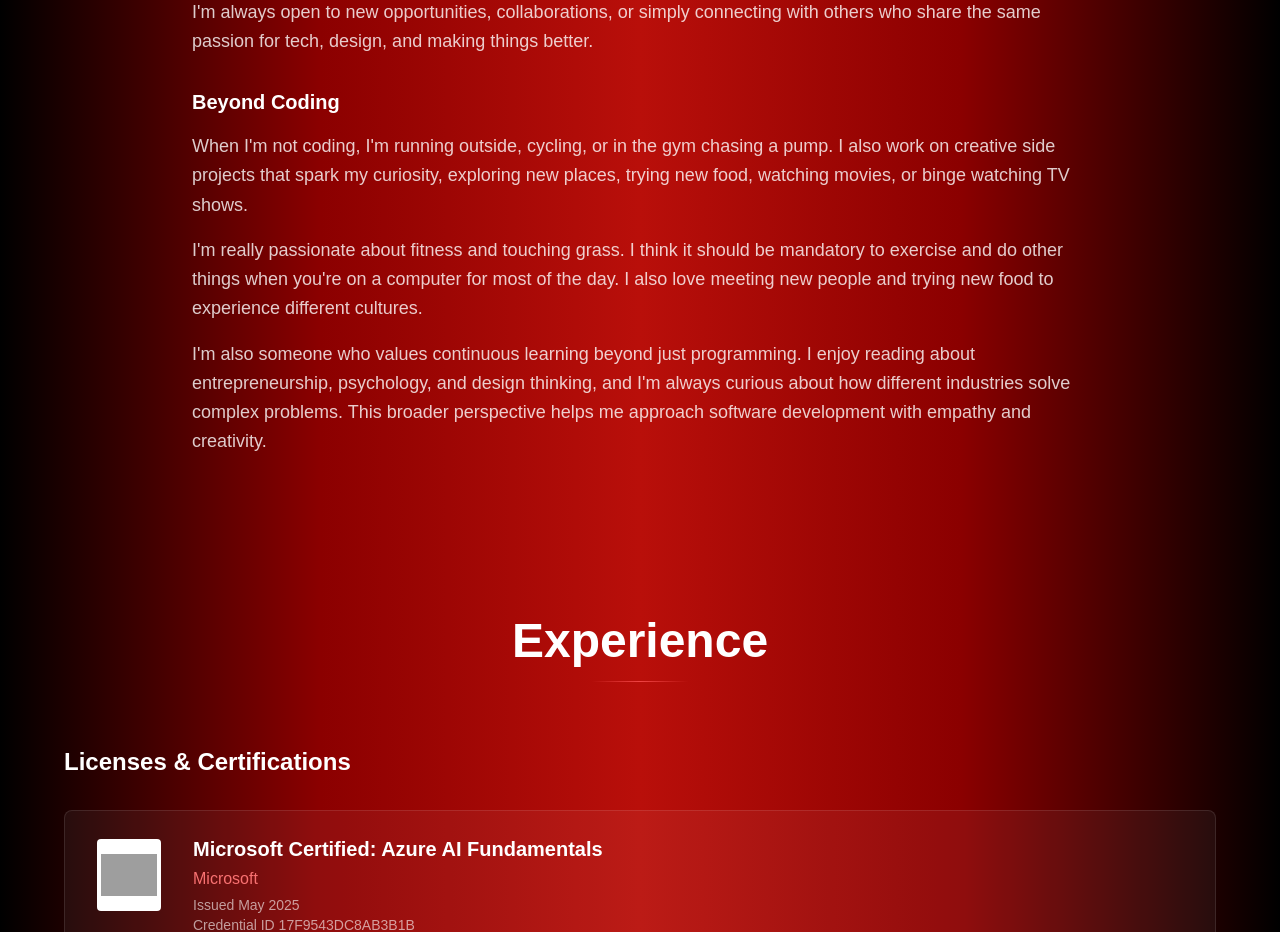
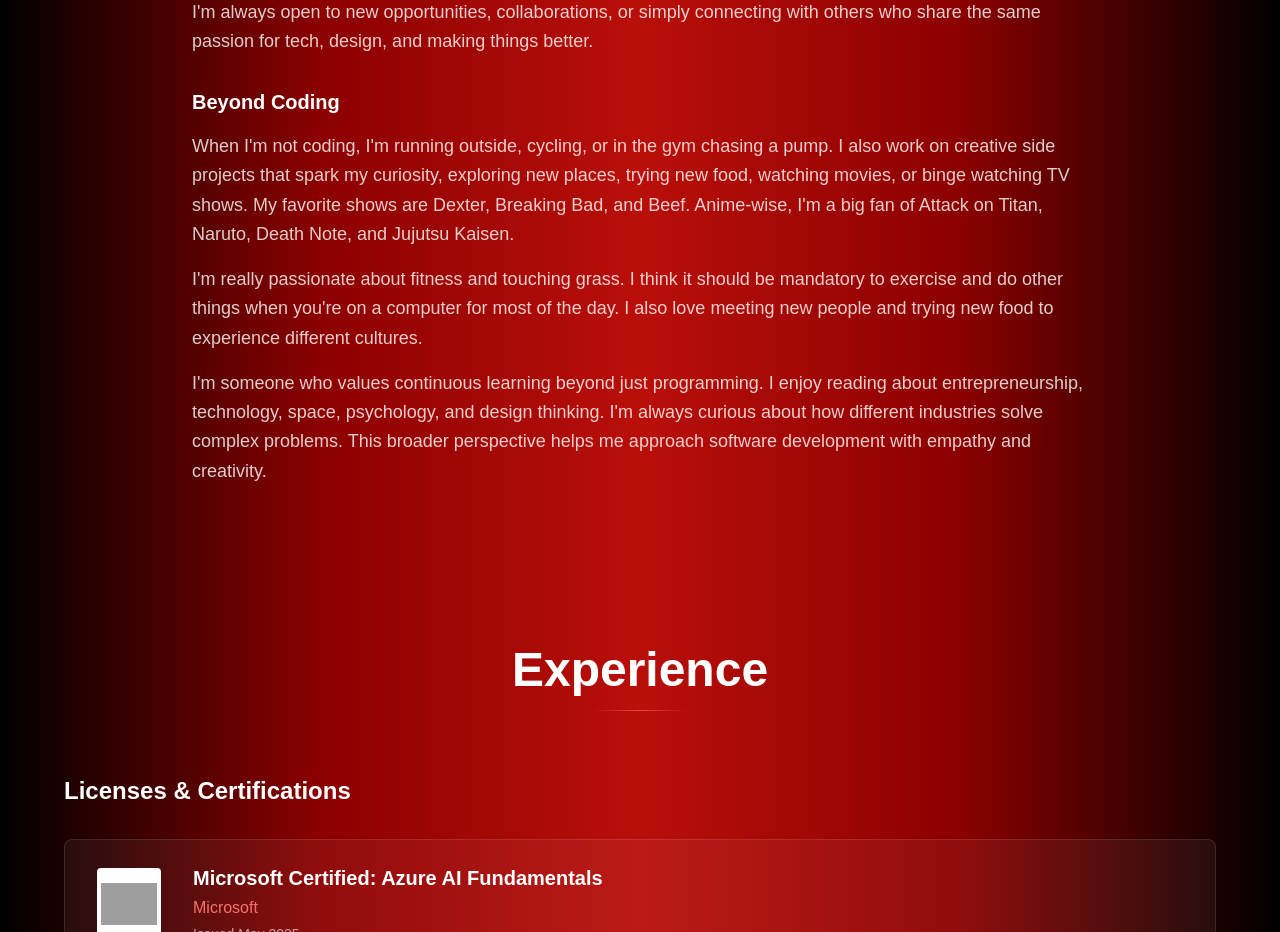
Before and after one commit to gelogonza/portfoliov2, a React (Vite) app: page / in a window 1280 px wide. Shown: the part 1400-2332 px from the top of the page. Built offline with nearby package versions, Linux system fonts and the light colour scheme; grey boxes are pictures that could not be loaded; a web font is replaced by a local one.

Commit message:
about page

```diff
--- a/src/components/About.tsx
+++ b/src/components/About.tsx
@@ -66,13 +66,13 @@ const About = () => {
               <div className="about-text">
                 <h3 className="text-xl font-semibold text-white mb-4">Beyond Coding</h3>
                 <p className="text-lg text-white/80 leading-relaxed mb-4">
-                  When I'm not coding, I'm running outside, cycling, or in the gym chasing a pump. I also work on creative side projects that spark my curiosity, exploring new places, trying new food, watching movies, or binge watching TV shows.
+                  When I'm not coding, I'm running outside, cycling, or in the gym chasing a pump. I also work on creative side projects that spark my curiosity, exploring new places, trying new food, watching movies, or binge watching TV shows. My favorite shows are Dexter, Breaking Bad, and Beef. Anime-wise, I'm a big fan of Attack on Titan, Naruto, Death Note, and Jujutsu Kaisen.
                 </p>
                 <p className="text-lg text-white/80 leading-relaxed mb-4">
                   I'm really passionate about fitness and touching grass. I think it should be mandatory to exercise and do other things when you're on a computer for most of the day. I also love meeting new people and trying new food to experience different cultures.
                 </p>
                 <p className="text-lg text-white/80 leading-relaxed">
-                  I'm also someone who values continuous learning beyond just programming. I enjoy reading about entrepreneurship, psychology, and design thinking, and I'm always curious about how different industries solve complex problems. This broader perspective helps me approach software development with empathy and creativity.
+                  I'm someone who values continuous learning beyond just programming. I enjoy reading about entrepreneurship, technology, space, psychology, and design thinking. I'm always curious about how different industries solve complex problems. This broader perspective helps me approach software development with empathy and creativity.
                 </p>
               </div>
             </div>
```
